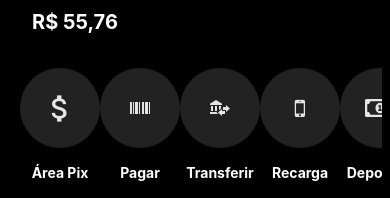
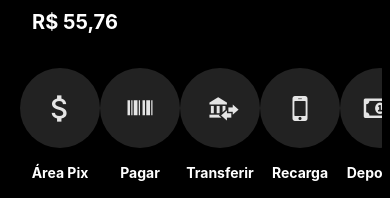
Before and after one commit to filipe-siqueira-oliveira/Nubank-Clone, a React Native app: screen /Home in a window 390 px wide. Shown: the part 232-430 px from the top of the page. Built offline with nearby package versions, Linux system fonts and the light colour scheme.

Commit message:
fix: adjust icons scale

```diff
--- a/components/FuntionalitiesList.js
+++ b/components/FuntionalitiesList.js
@@ -19,15 +19,15 @@ const FuntionalitiesList = () => {
       </View>
       <View className="space-y-4 items-center justify-center">
         <TouchableOpacity className="h-20 w-20 bg-nuGray rounded-full items-center justify-center">
-          <MaterialCommunityIcons name="barcode" size={24} color="#e5e5e5" />
+          <MaterialCommunityIcons name="barcode" size={30} color="#e5e5e5" />
         </TouchableOpacity>
         <Text className="text-[#FFF] text-md font-bold">Pagar</Text>
       </View>
       <View className="space-y-4 items-center justify-center">
-        <TouchableOpacity className="h-20 w-20 bg-nuGray rounded-full items-center justify-center">
+        <TouchableOpacity className="h-20 w-20 bg-nuGray rounded-full items-center justify-center pl-2">
           <MaterialCommunityIcons
             name="bank-transfer"
-            size={24}
+            size={35}
             color="#e5e5e5"
           />
         </TouchableOpacity>
@@ -35,25 +35,25 @@ const FuntionalitiesList = () => {
       </View>
       <View className="space-y-4 items-center justify-center">
         <TouchableOpacity className="h-20 w-20 bg-nuGray rounded-full items-center justify-center">
-          <FontAwesome name="mobile-phone" size={24} color="#e5e5e5" />
+          <FontAwesome name="mobile-phone" size={35} color="#e5e5e5" />
         </TouchableOpacity>
         <Text className="text-[#FFF] text-md font-bold">Recarga</Text>
       </View>
       <View className="space-y-4 items-center justify-center">
         <TouchableOpacity className="h-20 w-20 bg-nuGray rounded-full items-center justify-center">
-          <FontAwesome5 name="money-bill-alt" size={24} color="#e5e5e5" />
+          <FontAwesome5 name="money-bill-alt" size={26} color="#e5e5e5" />
         </TouchableOpacity>
         <Text className="text-[#FFF] text-md font-bold">Depositar</Text>
       </View>
       <View className="space-y-4 items-center justify-center">
         <TouchableOpacity className="h-20 w-20 bg-nuGray rounded-full items-center justify-center">
-          <Feather name="heart" size={24} color="#e5e5e5" />
+          <Feather name="heart" size={26} color="#e5e5e5" />
         </TouchableOpacity>
         <Text className="text-[#FFF] text-md font-bold">Doação</Text>
       </View>
       <View className="space-y-4 items-center justify-center">
         <TouchableOpacity className="h-20 w-20 bg-nuGray rounded-full items-center justify-center">
-          <AntDesign name="barschart" size={24} color="#e5e5e5" />
+          <AntDesign name="barschart" size={30} color="#e5e5e5" />
         </TouchableOpacity>
         <Text className="text-[#FFF] text-md font-bold">Investir</Text>
       </View>
--- a/screens/HomeScreen.js
+++ b/screens/HomeScreen.js
@@ -48,7 +48,9 @@ const HomeScreen = () => {
               <Text className="text-xl font-bold text-[#FFF]">Conta</Text>
               <Text className="text-xl font-bold text-[#FFF]">R$ 55,76</Text>
             </View>
-            <Entypo name="chevron-right" size={26} color="#e5e5e5" />
+            <TouchableOpacity>
+              <Entypo name="chevron-right" size={26} color="#e5e5e5" />
+            </TouchableOpacity>
           </View>
 
           {/* Funtionalities */}
```
